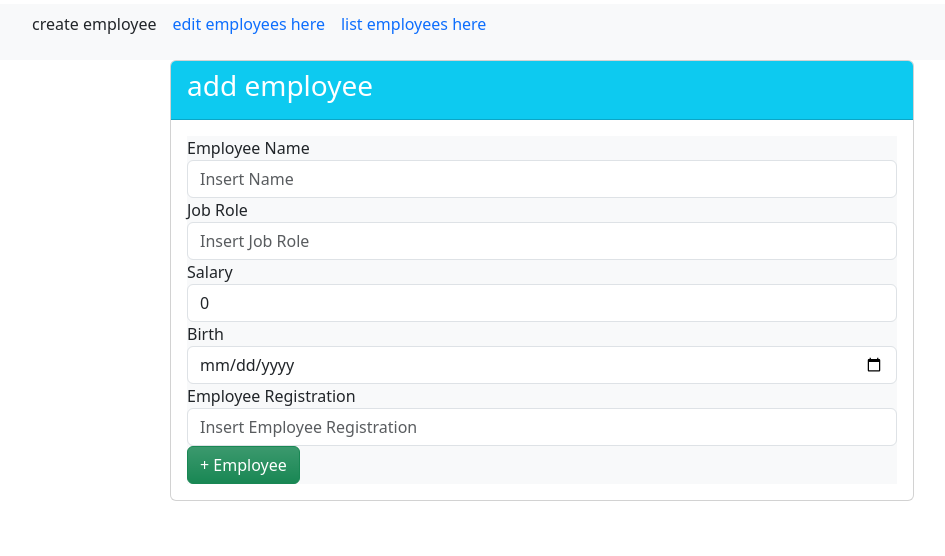
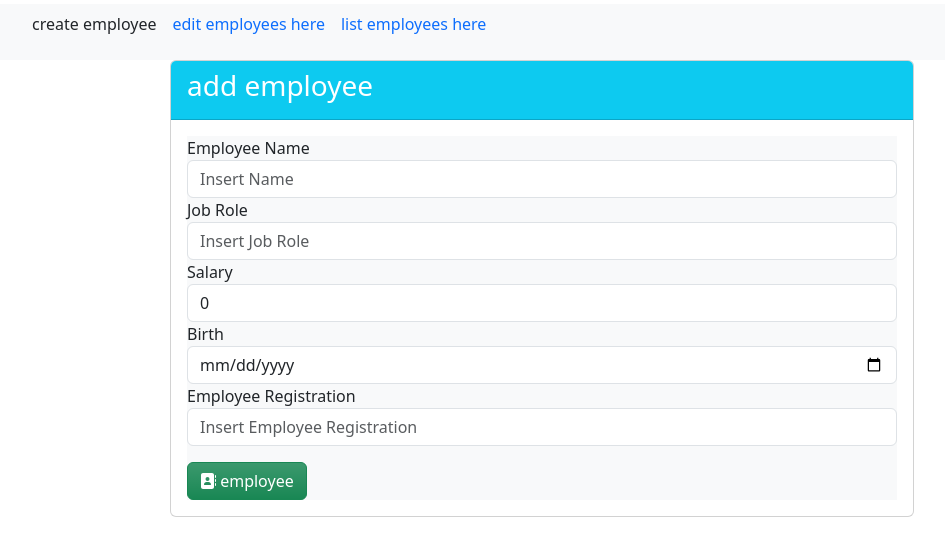
Before and after one commit to brenoob/CRUDNode.js-Vue.js-PostGreSQL, a Vue app: page / in a window 1280 px wide. Shown: the top 556 px of the page, without its empty margins (98-1043 px from the left). Built offline with nearby package versions, Linux system fonts and the light colour scheme; what vue-sweetalert2 would draw is missing.

Commit message:
adicionando font-awesome icones

```diff
--- a/package.json
+++ b/package.json
@@ -11,6 +11,11 @@
     "format": "prettier --write src/"
   },
   "dependencies": {
+    "@fortawesome/fontawesome-svg-core": "^6.5.1",
+    "@fortawesome/free-brands-svg-icons": "^6.5.1",
+    "@fortawesome/free-regular-svg-icons": "^6.5.1",
+    "@fortawesome/free-solid-svg-icons": "^6.5.1",
+    "@fortawesome/vue-fontawesome": "^3.0.5",
     "@popperjs/core": "^2.11.8",
     "@vuelidate/core": "^2.0.3",
     "@vuelidate/validators": "^2.0.4",
--- a/src/components/create-employee/CreateEmployeeComponent.vue
+++ b/src/components/create-employee/CreateEmployeeComponent.vue
@@ -58,7 +58,10 @@
                     </div>
                     <!-- fim do bloco: Employee Registration  -->
                     <div class="form-group">
-                        <button class="btn btn-success bg-gradient">+ Employee</button>
+                        <button class="btn btn-success bg-gradient mt-3">
+                            <font-awesome-icon :icon="['fas', 'address-book']" />
+                            employee
+                        </button>
                     </div>
                 </form>
             </div>
--- a/src/main.js
+++ b/src/main.js
@@ -3,6 +3,15 @@
 import { createApp } from 'vue'
 import App from './App.vue'
 import router from './router'
+
+/* import the fontawesome core */
+import { library } from '@fortawesome/fontawesome-svg-core'
+
+/* import font awesome icon component */
+import { FontAwesomeIcon } from '@fortawesome/vue-fontawesome'
+
+/* import specific icons */
+import { faAddressBook } from '@fortawesome/free-solid-svg-icons'
 
 import VueSweetalert2 from 'vue-sweetalert2';
 import useVuelidate from '@vuelidate/core';
@@ -11,7 +20,10 @@
 import 'bootstrap/dist/css/bootstrap.min.css'
 import '../node_modules/nprogress/nprogress.css'
 
-const app = createApp(App)
+/* add icons to the library */
+library.add(faAddressBook)
+
+const app = createApp(App).component('font-awesome-icon', FontAwesomeIcon)
 
 app.use(router)
 app.use(VueSweetalert2)
```
Also changed, not shown: 1 other file (tests, documents, lock files or other folders).
